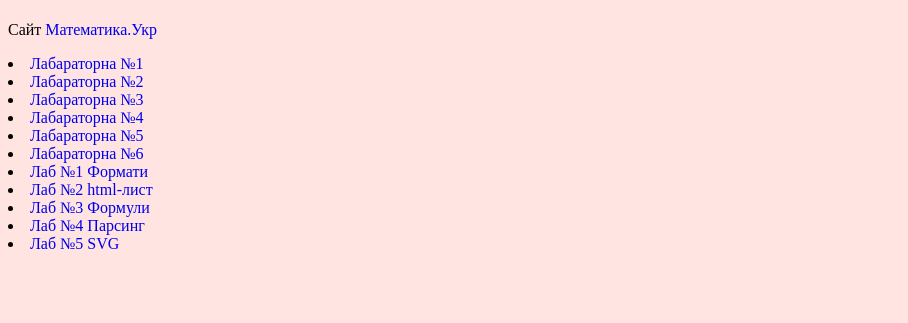
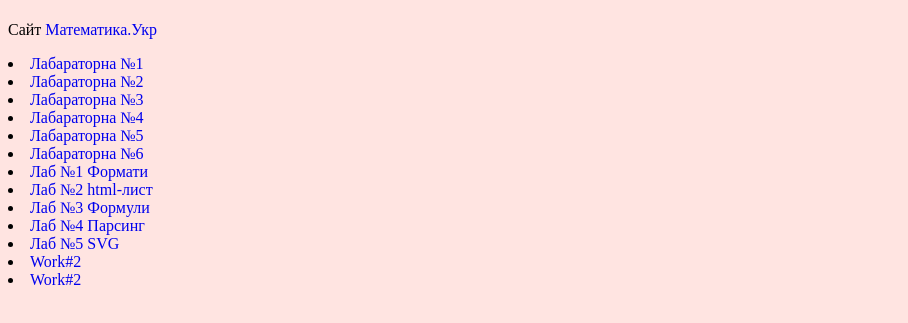
Before and after one commit to bardazz/.github.io, a plain HTML site: page index.html in a window 1280 px wide. Shown: the part 59-382 px from the top of the page, without its empty margins (0-908 px from the left). Drawn offline with Linux system fonts and the light colour scheme.

Commit message:
Update index.html

```diff
--- a/index.html
+++ b/index.html
@@ -25,6 +25,8 @@
 <li><a   href="for3.html">Лаб №3 Формули</a></li>
 <li><a   href="parsing4.html">Лаб №4 Парсинг</a></li>
 <li><a   href="ter.html">Лаб №5 SVG</a></li>
+<li><a   href="clasroom2(1)">Work#2</a></li>
+<li><a   href="classroom2(2)">Work#2</a></li>
 </div>
 </body>
 </html>
```
